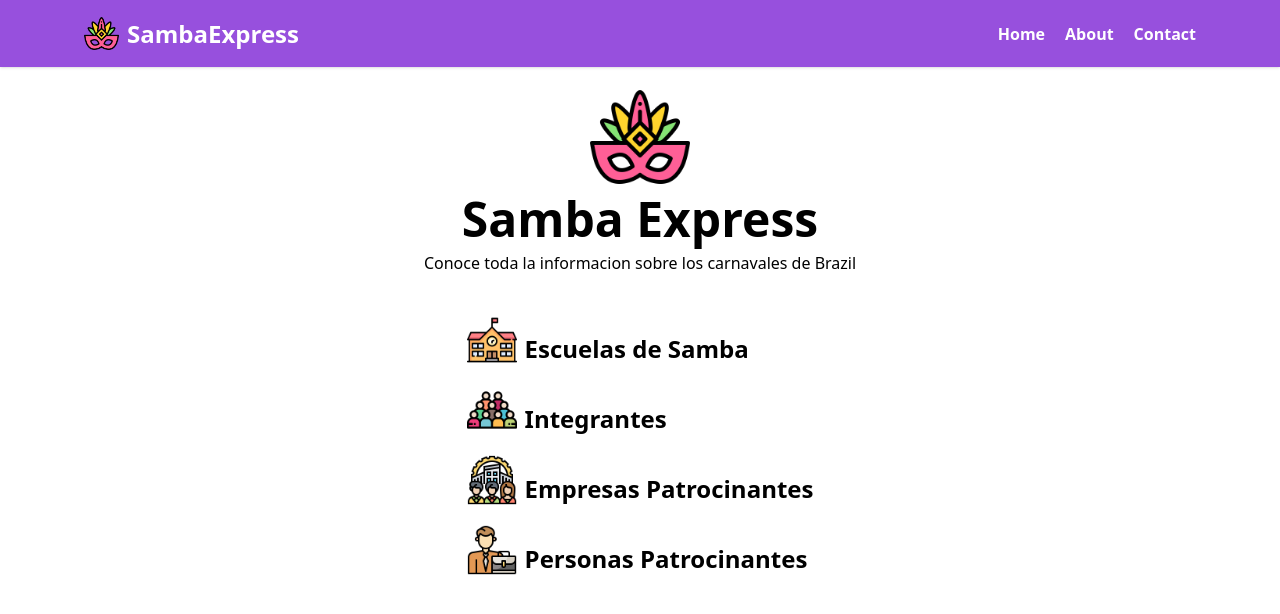
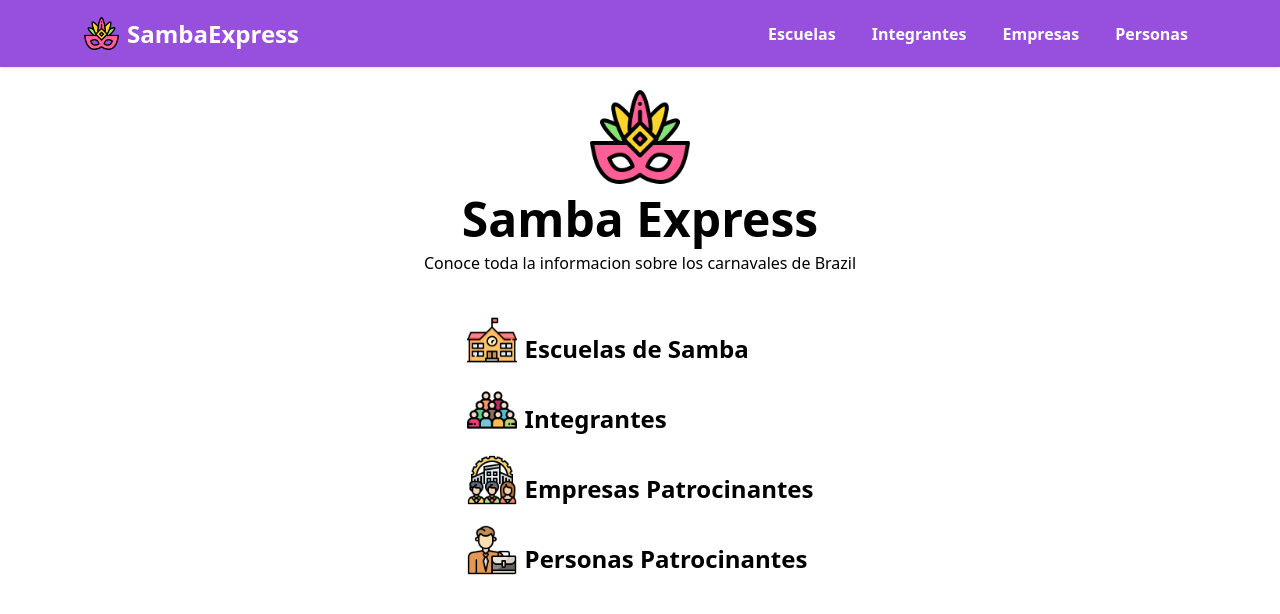
Before and after one commit to Robbyro10/proyecto-bdd-frontend, a Next.js app: page / in a window 1280 px wide. Shown: the top 614 px of the page. Built offline with nearby package versions, Linux system fonts and the light colour scheme.

Commit message:
fixed bug, navbar and toasts

```diff
--- a/components/escuelas/EscuelaModal.tsx
+++ b/components/escuelas/EscuelaModal.tsx
@@ -6,6 +6,7 @@ import { BsChevronDown } from 'react-icons/bs'
 import useSWR from "swr";
 import { fetcher } from "@/utils/fetcher";
 import { uppercaseStrings } from "@/utils/uppercaseStrings";
+import { fireToast } from "@/utils/fireToast";
 
 interface Props {
   isOpen: boolean;
@@ -41,7 +42,11 @@ export const EscuelaModal: FC<Props> = ({ isOpen, onClose, escuela }) => {
     data = uppercaseStrings(data);
     if (escuela) {
       await sambaApi.patch(`/escuelas/${escuela.id}`, data);
-    } else await sambaApi.post('/escuelas', data);
+      fireToast('Escuela actualizada con éxito');
+    } else {
+      await sambaApi.post('/escuelas', data);
+      fireToast('Escuela agregada con éxito');
+    }
     onClose();
   };
 
--- a/components/integrantes/IntegranteModal.tsx
+++ b/components/integrantes/IntegranteModal.tsx
@@ -7,6 +7,7 @@ import useSWR from "swr";
 import { fetcher } from "@/utils/fetcher";
 import { uppercaseStrings } from "@/utils/uppercaseStrings";
 import Swal from "sweetalert2";
+import { fireToast } from "@/utils/fireToast";
 
 interface Props {
   isOpen: boolean;
@@ -50,7 +51,11 @@ export const IntegranteModal: FC<Props> = ({ isOpen, onClose, integrante }) => {
     }
     if (integrante) {
       await sambaApi.patch(`/integrantes/${integrante.id}`, data);
-    } else await sambaApi.post("/integrantes", data);
+      fireToast('Integrante actualizado con éxito');
+    } else {
+      await sambaApi.post("/integrantes", data);
+      fireToast('Integrante agregado con éxito');
+    }
     onClose();
   };
 
--- a/components/patrocinantes/empresas/PatroEmpresaModal.tsx
+++ b/components/patrocinantes/empresas/PatroEmpresaModal.tsx
@@ -6,6 +6,7 @@ import { BsChevronDown } from "react-icons/bs";
 import useSWR from "swr";
 import { fetcher } from "@/utils/fetcher";
 import { uppercaseStrings } from "@/utils/uppercaseStrings";
+import { fireToast } from "@/utils/fireToast";
 
 interface Props {
   isOpen: boolean;
@@ -40,7 +41,11 @@ export const PatroEmpresaModal: FC<Props> = ({
     data = uppercaseStrings(data);
     if (patroEmpresa) {
       await sambaApi.patch(`/patrocinantes/empresa/${patroEmpresa.id}`, data);
-    } else await sambaApi.post("/patrocinantes/empresa", data);
+      fireToast('Patrocinante actualizado con éxito');
+    } else {
+      await sambaApi.post("/patrocinantes/empresa", data);
+      fireToast('Patrocinante agregado con éxito');
+    }
     onClose();
   };
 
--- a/components/patrocinantes/personas/PatroPersonaModal.tsx
+++ b/components/patrocinantes/personas/PatroPersonaModal.tsx
@@ -6,6 +6,7 @@ import { BsChevronDown } from "react-icons/bs";
 import useSWR from "swr";
 import { fetcher } from "@/utils/fetcher";
 import { uppercaseStrings } from "@/utils/uppercaseStrings";
+import { fireToast } from "@/utils/fireToast";
 
 interface Props {
   isOpen: boolean;
@@ -46,7 +47,11 @@ export const PatroPersonaModal: FC<Props> = ({
     data = uppercaseStrings(data);
     if (patroPersona) {
       await sambaApi.patch(`/patrocinantes/persona/${patroPersona.id}`, data);
-    } else await sambaApi.post("/patrocinantes/persona", data);
+      fireToast('Patrocinante actualizado con éxito');
+    } else {
+      await sambaApi.post("/patrocinantes/persona", data);
+      fireToast('Patrocinante agregado con éxito');
+    }
     onClose();
   };
 
--- a/components/telefonos/TelefonoModal.tsx
+++ b/components/telefonos/TelefonoModal.tsx
@@ -5,6 +5,7 @@ import { sambaApi } from "@/api/sambaApi";
 import { BsChevronDown } from "react-icons/bs";
 import useSWR from "swr";
 import { fetcher } from "@/utils/fetcher";
+import { fireToast } from "@/utils/fireToast";
 
 interface Props {
   isOpen: boolean;
@@ -41,7 +42,11 @@ export const TelefonoModal: FC<Props> = ({ isOpen, onClose, telefono, tipo, id }
     };
     if (telefono.cod_int) {
       await sambaApi.patch(`/telefonos/${id}`, data);
-    } else await sambaApi.post(`/telefonos/${id}`, data);
+      fireToast('Telefono actualizado con éxito');
+    } else {
+      await sambaApi.post(`/telefonos/${id}`, data);
+      fireToast('Telefono agregado con éxito');
+    };
     onClose();
     console.log(data);
   };
--- a/components/telefonos/TelefonoUi.tsx
+++ b/components/telefonos/TelefonoUi.tsx
@@ -3,17 +3,33 @@ import { FaPencilAlt } from 'react-icons/fa'
 import { FiTrash2 } from 'react-icons/fi'
 import { HiPlus } from 'react-icons/hi'
 import { TelefonoModal } from './TelefonoModal';
+import { sambaApi } from '@/api/sambaApi';
+import Swal from 'sweetalert2';
+import { fireToast } from '@/utils/fireToast';
 
 interface Props {
     id: string;
     telefono: any;
+    tipo: string;
 }
 
-export const TelefonoUi: FC<Props> = ({ id, telefono }) => {
+export const TelefonoUi: FC<Props> = ({ id, telefono, tipo }) => {
     const [isTeleOpen, setIsTeleOpen] = useState(false);
 
-    const deleteTelefono = () => {
-        console.log("this is deletes a Telefono")
+    const deleteTelefono = async () => {
+      Swal.fire({
+        title: '¿Borrar Teléfono?',
+        text: "Esta acción es irreversible",
+        icon: 'warning',
+        showCancelButton: true,
+        cancelButtonText: 'Cancelar',
+        confirmButtonText: 'Borrar',
+      }).then((result) => {
+        if (result.isConfirmed) {
+          sambaApi.delete('/telefonos/'+ id);
+          fireToast('El Teléfono ha sido borrado');
+        }
+      })
       };
 
   return (
@@ -53,7 +69,7 @@ export const TelefonoUi: FC<Props> = ({ id, telefono }) => {
         onClose={() => setIsTeleOpen(false)}
         telefono={telefono}
         id={id}
-        tipo="persona"
+        tipo={tipo}
       />
     </>
   )
--- a/components/ui/Navbar.tsx
+++ b/components/ui/Navbar.tsx
@@ -1,27 +1,33 @@
 import Image from "next/image";
 import Link from "next/link";
+import { useRouter } from "next/router";
 import React from "react";
 
 export const Navbar = () => {
+  const { asPath } = useRouter();
+
   return (
     <nav className="bg-secondary py-4 shadow">
       <div className="flex justify-between max-w-6xl mx-auto px-5">
-        <div className="flex gap-2 items-center">
+        <Link href="/" className="flex gap-2 items-center">
           <Image src={'/mascara.png'} alt={'icono de mascara de carnaval'} width={35} height={35}/>
-          <Link href="/" className="font-bold text-2xl text-white">
+          <h2 className="font-bold text-2xl text-white">
             SambaExpress
-          </Link>
-        </div>
+          </h2>
+        </Link>
         <div className="flex justify-between items-center">
-          <div className="flex gap-5 font-bold text-white">
-            <Link href="/" className="">
-              Home
+          <div className="flex gap-5 items-center font-bold text-white">
+            <Link href="/escuelas" className={`hover:bg-white hover:text-secondary rounded-md px-2 py-1 transition ${asPath.includes('/escuelas') ? 'text-secondary bg-white' : ''}`}>
+              Escuelas
             </Link>
-            <Link href="#" className="">
-              About
+            <Link href="/integrantes" className={`hover:bg-white hover:text-secondary rounded-md px-2 py-1 transition ${asPath.includes('/integrantes') ? 'text-secondary bg-white' : ''}`}>
+              Integrantes
             </Link>
-            <Link href="#" className="">
-              Contact
+            <Link href="/patrocinante-empresa" className={`hover:bg-white hover:text-secondary rounded-md px-2 py-1 transition ${asPath.includes('/patrocinante-empresa') ? 'text-secondary bg-white' : ''}`}>
+              Empresas
+            </Link>
+            <Link href="/patrocinante-persona" className={`hover:bg-white hover:text-secondary rounded-md px-2 py-1 transition ${asPath.includes('/patrocinante-persona') ? 'text-secondary bg-white' : ''}`}>
+              Personas
             </Link>
           </div>
         </div>
--- a/pages/escuelas/[id].tsx
+++ b/pages/escuelas/[id].tsx
@@ -74,7 +74,7 @@ const EscuelaDetailPage: NextPage<Props> = ({ id }) => {
       <p>{escuela.nombre_lugar}</p>
       <p>{escuela.direccion_sede}</p>
 
-      <TelefonoUi id={id} telefono={telefono} />
+      <TelefonoUi id={id} telefono={telefono} tipo="escuela" />
 
       <button
         onClick={handleDelete}
--- a/pages/patrocinante-empresa/[id].tsx
+++ b/pages/patrocinante-empresa/[id].tsx
@@ -55,7 +55,7 @@ const PatroEmpresaDetailPage: NextPage<Props> = ({ id }) => {
         patroEmpresa={empresa}
       />
 
-      <TelefonoUi id={id} telefono={telefono} />
+      <TelefonoUi id={id} telefono={telefono} tipo="empresa" />
 
       <p>{empresa.direccion_sede}</p>
       <button className="flex items-center text-error font-bold gap-2 mt-3 bg-white rounded-md px-3 py-1 bg-error hover:bg-error border border-error hover:text-white transition ease-out">
--- a/pages/patrocinante-persona/[id].tsx
+++ b/pages/patrocinante-persona/[id].tsx
@@ -53,7 +53,7 @@ const PatroPersonaDetailPage: NextPage<Props> = ({ id }) => {
       <h2 className="font-bold text-xl mt-5">DOC. DE IDENTIDAD</h2>
       <p>{persona.doc_identidad}</p>
 
-      <TelefonoUi id={id} telefono={telefono} />
+      <TelefonoUi id={id} telefono={telefono} tipo="persona" />
 
       <PatroPersonaModal
         isOpen={isOpen}
--- /dev/null
+++ b/utils/fireToast.ts
@@ -0,0 +1,13 @@
+import Swal from "sweetalert2";
+
+export const fireToast = (message: string) => {
+    Swal.fire({
+        position: 'top-end',
+        toast: true,
+        icon: 'success',
+        title: message,
+        timer: 2000,
+        timerProgressBar: true,
+        showConfirmButton: false
+      });
+};
```
